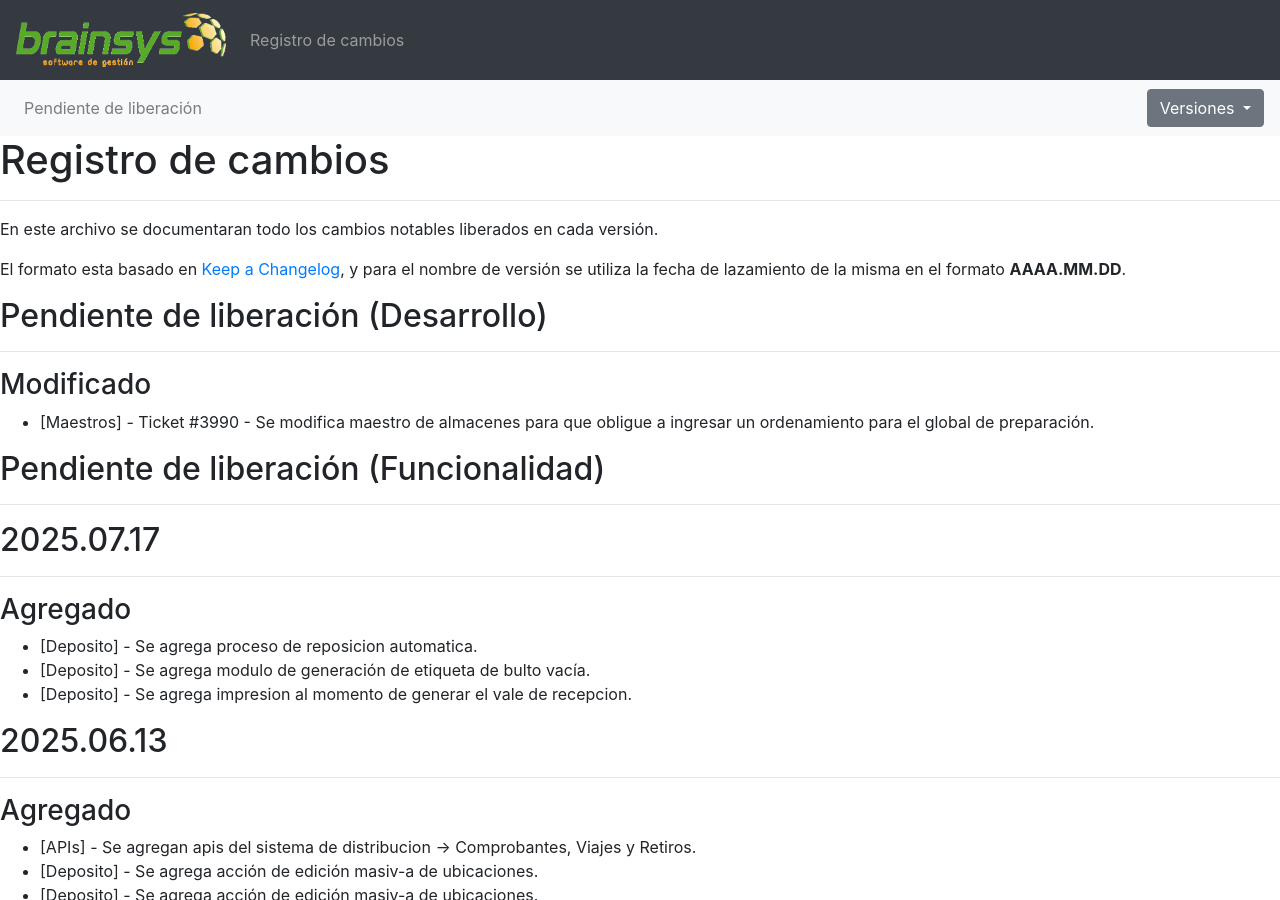
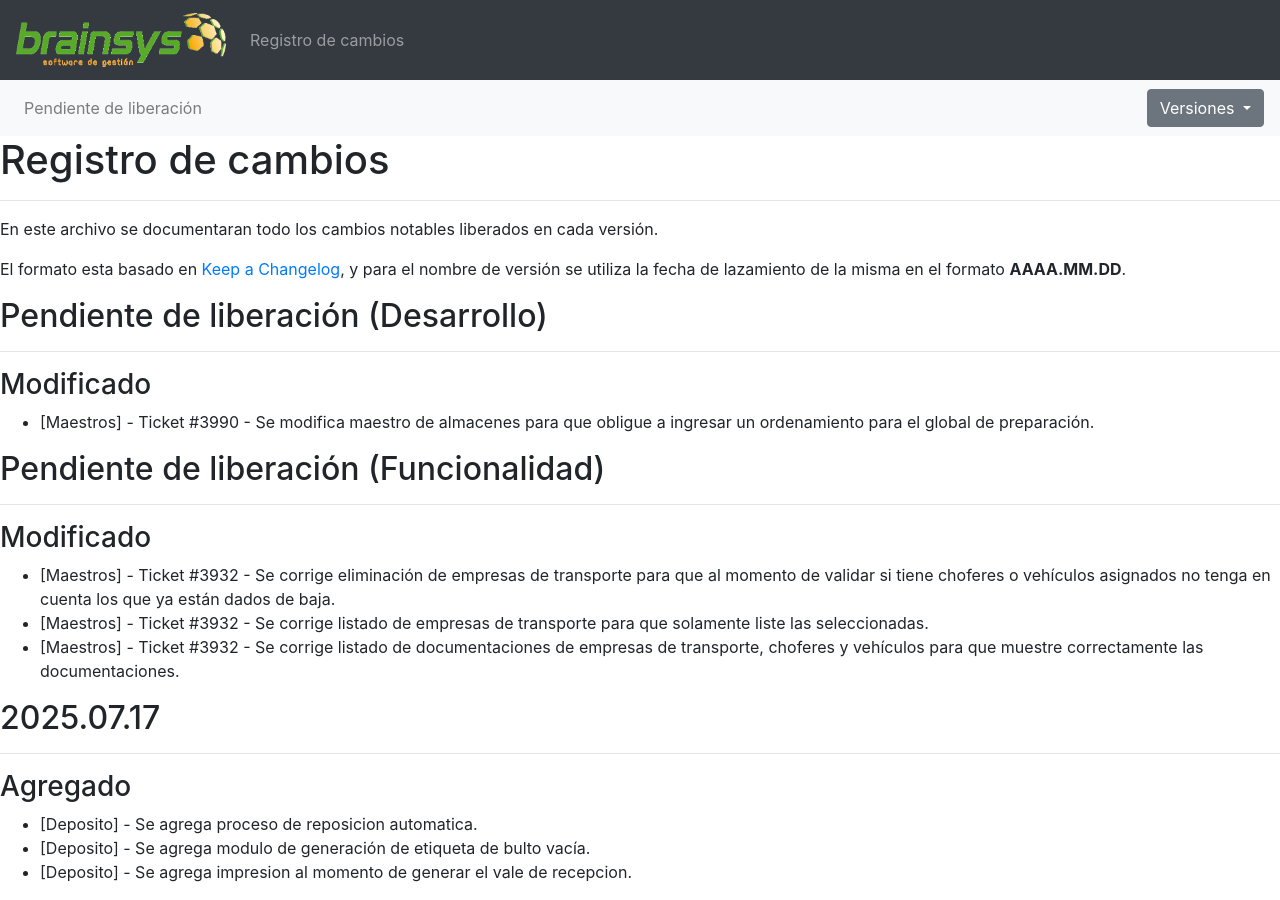
Before and after one commit to brainsys-arsaad/versionado, a Jekyll site: the page built from registro-cambios.markdown, in a window 1280 px wide and 900 px high. Built offline with Jekyll 4.4.1, drawn with Linux system fonts in a browser that asks for light colours.

Commit message:
Update registro-cambios.markdown

```diff
--- a/registro-cambios.markdown
+++ b/registro-cambios.markdown
@@ -125,6 +125,11 @@ El formato esta basado en [Keep a Changelog](https://keepachangelog.com/es-ES/1.
 ## Pendiente de liberación (Funcionalidad)
 ---
 
+### Modificado
+
+- [Maestros] - Ticket #3932 - Se corrige eliminación de empresas de transporte para que al momento de validar si tiene choferes o vehículos asignados no tenga en cuenta los que ya están dados de baja.
+- [Maestros] - Ticket #3932 - Se corrige listado de empresas de transporte para que solamente liste las seleccionadas.
+- [Maestros] - Ticket #3932 - Se corrige listado de documentaciones de empresas de transporte, choferes y vehículos para que muestre correctamente las documentaciones.
 
 ## 2025.07.17
 ---
```
